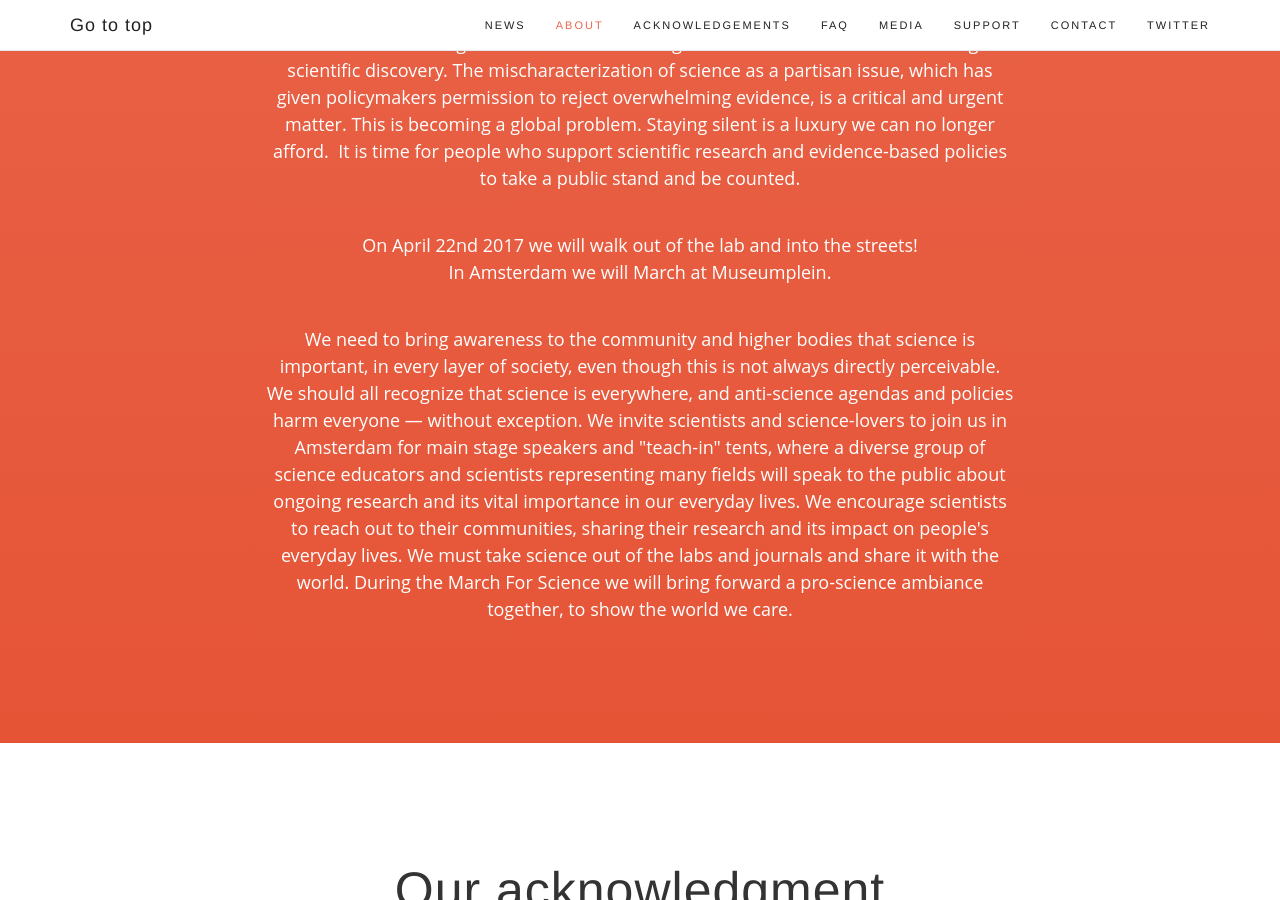
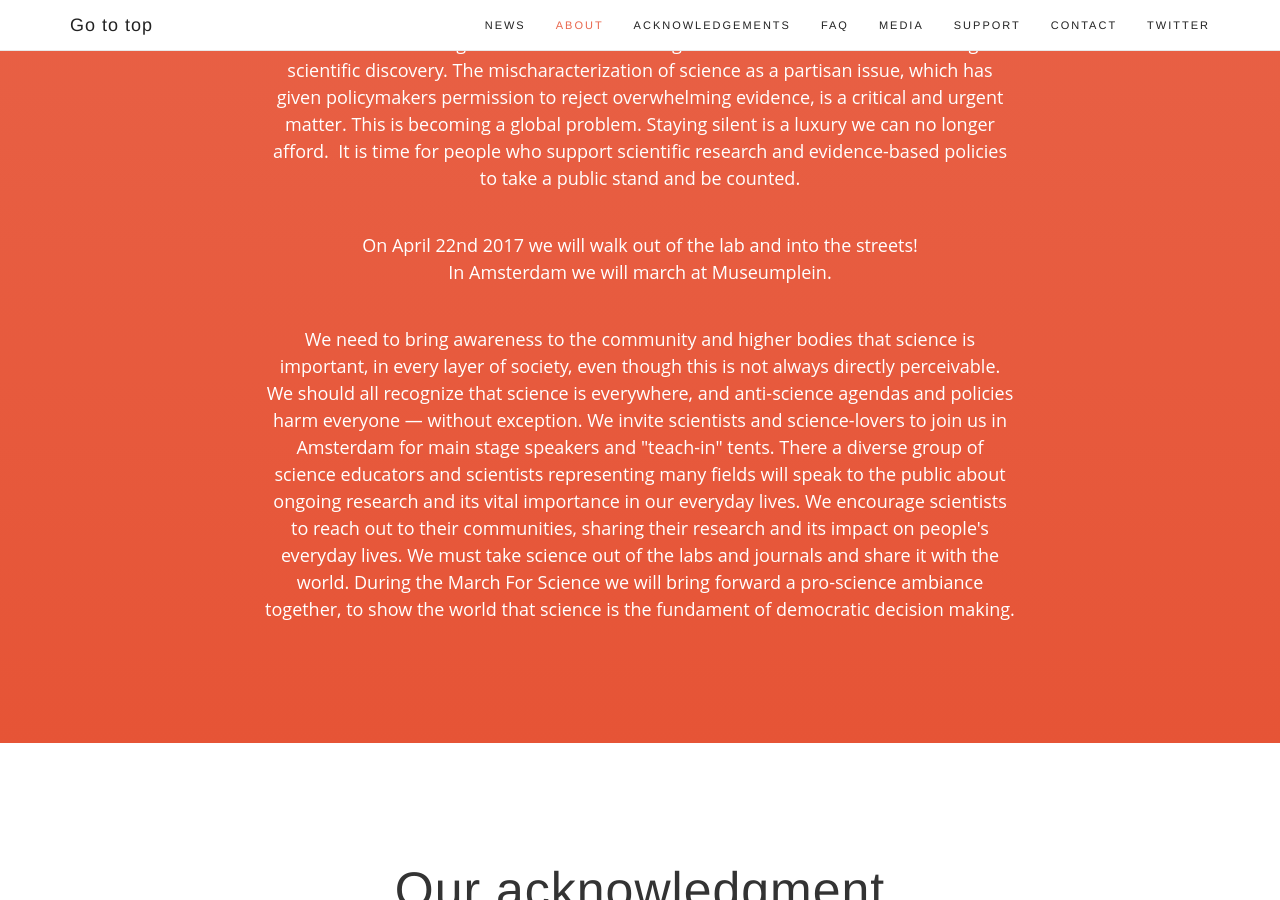
Before and after one commit to marchforsciencenl/marchforsciencenl-website, a Jekyll site: the page built from index.html, in a window 1280 px wide and 900 px high, scrolled down 1297 px. Built offline with Jekyll 4.4.1, drawn with Linux system fonts in a browser that asks for light colours; some web fonts are replaced; comment, search, counter and statistics services are not loaded.

Commit message:
Update about.html

```diff
--- a/_includes/about.html
+++ b/_includes/about.html
@@ -22,18 +22,19 @@ stand and be counted.<br>
 <br>
 <p>
 On April 22nd 2017 we will walk out of the lab and into the streets!<br>
-In Amsterdam we will March at Museumplein.<br>
+In Amsterdam we will march at Museumplein.<br>
 </p>
 <br>
 <p>
 We need to bring awareness to the community and higher bodies that science is important, in every layer of
 society, even though this is not always directly perceivable. We should all recognize that science is everywhere,
 and anti-science agendas and policies harm everyone — without exception. We invite scientists and science-lovers
-to join us in Amsterdam for main stage speakers and &quot;teach-in&quot; tents, where a diverse group of science educators
+to join us in Amsterdam for main stage speakers and &quot;teach-in&quot; tents. There a diverse group of science educators
 and scientists representing many fields will speak to the public about ongoing research and its vital importance in
 our everyday lives. We encourage scientists to reach out to their communities, sharing their research and its
 impact on people&#39;s everyday lives. We must take science out of the labs and journals and share it with the world.
-During the March For Science we will bring forward a pro-science ambiance together, to show the world we care.
+During the March For Science we will bring forward a pro-science ambiance together, to show the world that science is
+the fundament of democratic decision making.
 </p>
 
                </div>
```
